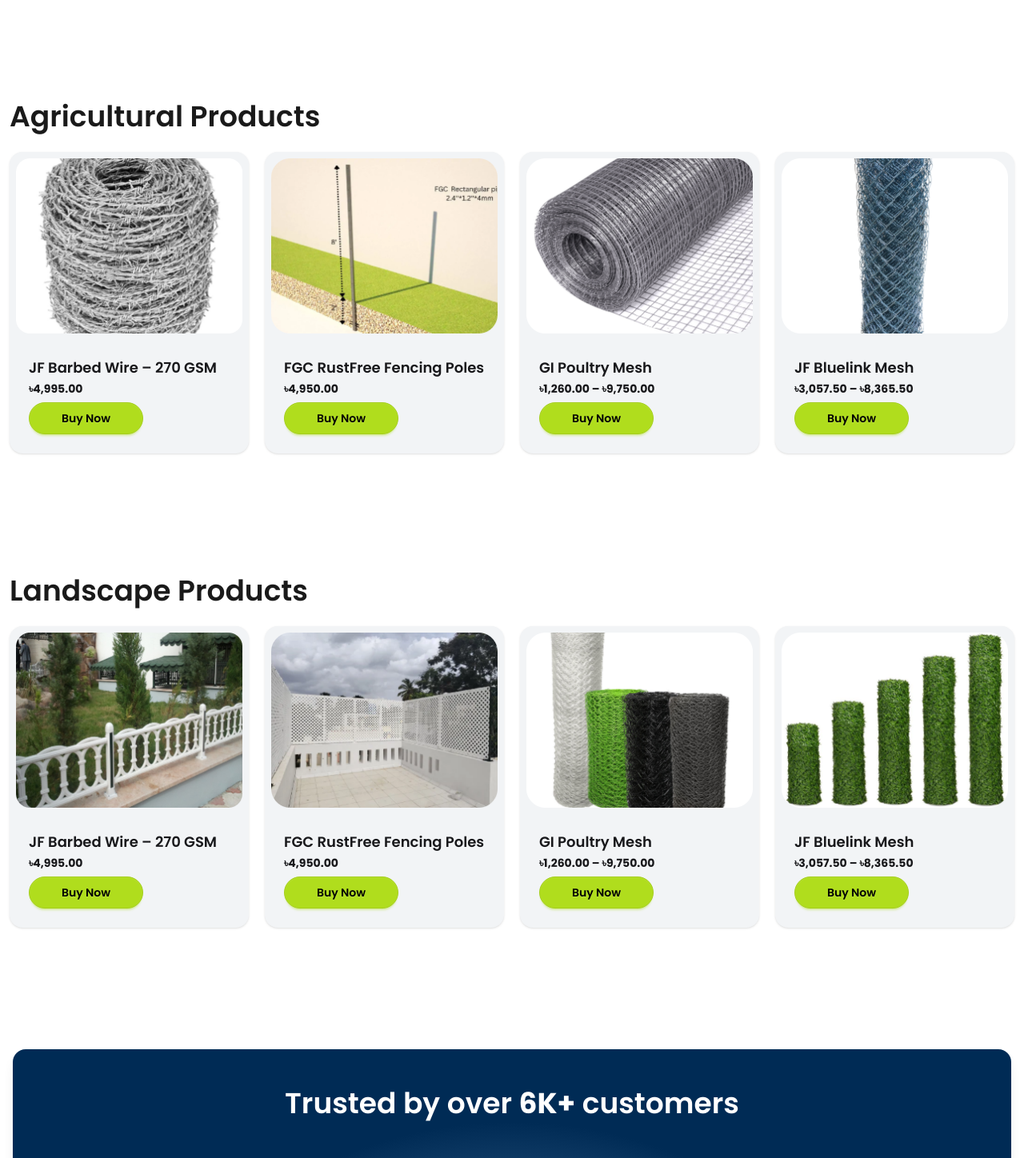
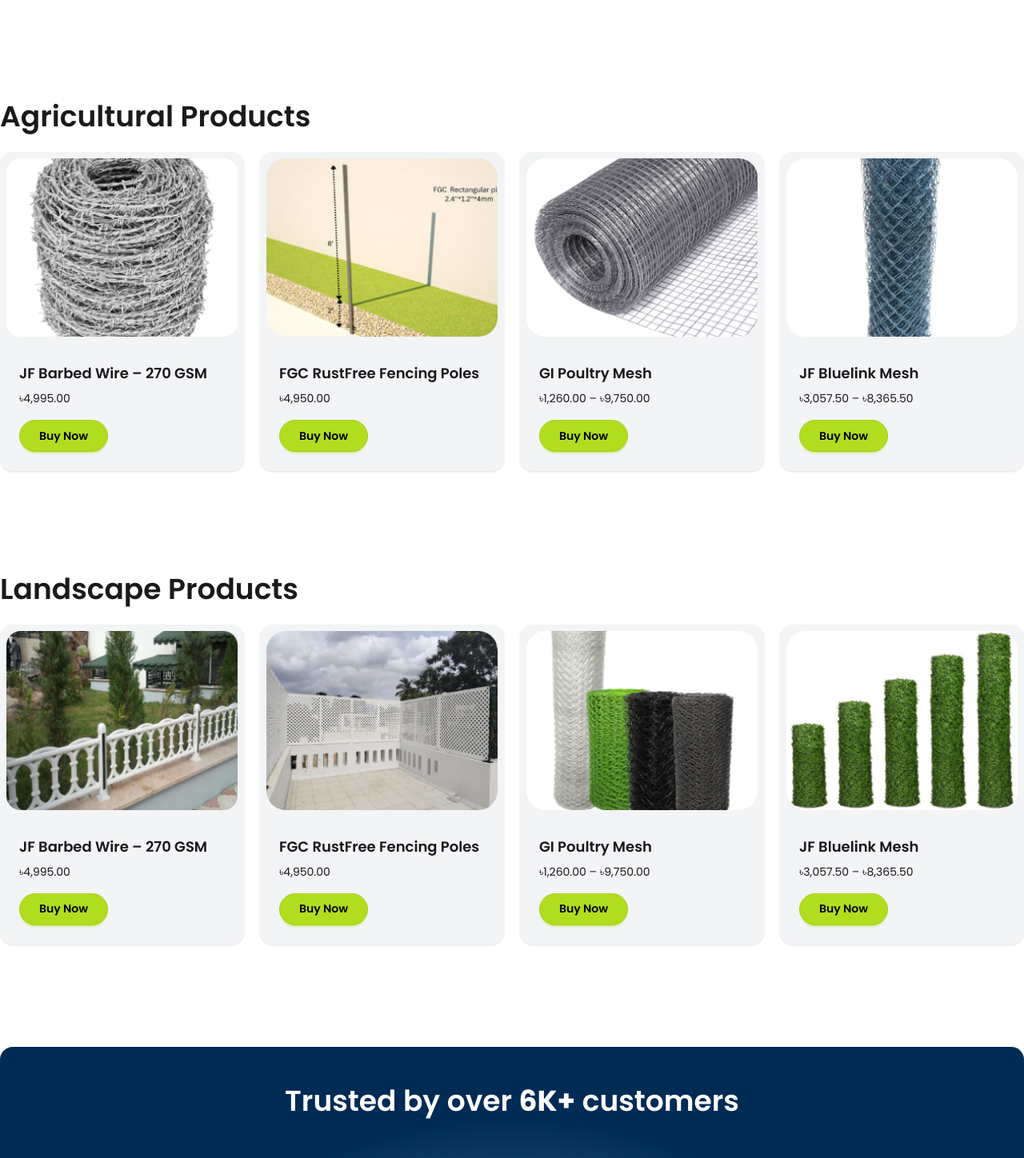
Before and after one commit to FajlaRabby24/jf-products-task, a React (Vite) app: page / in a window 1280 px wide. Shown: the part 540-1988 px from the top of the page at 80% size. Built offline with nearby package versions, Linux system fonts and the light colour scheme.

Commit message:
added Not-Found page and all done

```diff
--- a/src/components/Home/AgriculturalProducts.jsx
+++ b/src/components/Home/AgriculturalProducts.jsx
@@ -35,10 +35,10 @@
 
 const AgriculturalProducts = () => {
   return (
-    <Container className="text-2xl md:text-3xl font-bold mb-6">
+    <Container className={"w-full"}>
       <h2 className="section-title mb-6">Agricultural Products</h2>
 
-      <div className="grid grid-cols-1 sm:grid-cols-2 md:grid-cols-4 gap-5">
+      <div className="grid grid-cols-1 sm:grid-cols-2 md:grid-cols-3 lg:grid-cols-4 gap-5">
         {products.map((product) => (
           <div
             key={product.id}
@@ -54,8 +54,8 @@
             <div className="card-body">
               <h2 className="card-title">{product.name}</h2>
               <p>{product.price}</p>
-              <div className="card-actions ">
-                <button className="btn btn-primary text-black rounded-full px-10">
+              <div className="card-actions mt-2 ">
+                <button className="btn btn-primary text-black rounded-full px-6">
                   Buy Now
                 </button>
               </div>
--- a/src/components/Home/LandscapeProducts.jsx
+++ b/src/components/Home/LandscapeProducts.jsx
@@ -35,10 +35,10 @@
 
 const LandscapeProducts = () => {
   return (
-    <Container className="text-2xl md:text-3xl font-bold mb-6">
+    <Container className="w-full">
       <h2 className="section-title mb-6">Landscape Products</h2>
 
-      <div className="grid grid-cols-1 sm:grid-cols-2 md:grid-cols-4 gap-5">
+      <div className="grid grid-cols-1 sm:grid-cols-2 md:grid-cols-3 lg:grid-cols-4 gap-5">
         {products.map((product) => (
           <div
             key={product.id}
@@ -54,8 +54,8 @@
             <div className="card-body">
               <h2 className="card-title">{product.name}</h2>
               <p>{product.price}</p>
-              <div className="card-actions ">
-                <button className="btn btn-primary text-black rounded-full px-10">
+              <div className="card-actions mt-2 ">
+                <button className="btn btn-primary text-black rounded-full px-6">
                   Buy Now
                 </button>
               </div>
--- a/src/components/Home/TrustedSection.jsx
+++ b/src/components/Home/TrustedSection.jsx
@@ -3,7 +3,7 @@
 
 const TrustedSection = () => {
   return (
-    <Container className="w-full flex justify-center px-4 ">
+    <Container className="w-full flex justify-center ">
       <div className="bg-radial-[at_50%_250%] from-info  to-neutral to-60% py-10 text-white w-full rounded-2xl space-y-12 shadow-lg p-8 md:p-12">
         <h2 className="text-2xl md:text-4xl font-semibold text-center ">
           Trusted by over <span className="font-bold">6K+</span> customers
--- a/src/components/common/Container.jsx
+++ b/src/components/common/Container.jsx
@@ -1,6 +1,8 @@
 const Container = ({ children, className }) => {
   return (
-    <div className={`${className} max-w-7xl  mx-auto px-3`}>{children}</div>
+    <div className={`${className} max-w-7xl  mx-auto px-3 xl:px-0`}>
+      {children}
+    </div>
   );
 };
 
--- a/src/components/shared/Footer.jsx
+++ b/src/components/shared/Footer.jsx
@@ -6,7 +6,7 @@
 const Footer = () => {
   return (
     <div>
-      <div className="bg-radial-[at_550%_550%] from-info to-neutral text-white px-3  py-10 rounded-xl">
+      <div className="bg-radial-[at_550%_550%] from-info to-neutral text-white px  py-10 rounded-xl">
         <Container className="flex items-start flex-col md:flex-row justify-between   gap-10">
           {/* Left Section - Newsletter */}
           <div className="col-span-4">
--- a/src/components/shared/Navbar.jsx
+++ b/src/components/shared/Navbar.jsx
@@ -1,6 +1,7 @@
 import { CiSearch } from "react-icons/ci";
 import { FiUser } from "react-icons/fi";
 import { MdOutlineShoppingBag } from "react-icons/md";
+import { Link } from "react-router";
 import Container from "../common/Container";
 import Logo from "../common/Logo";
 import NavLinks from "../common/NavLinks";
@@ -71,9 +72,11 @@
           <Logo className="absolute mt-6 p-2" />
         </div>
         <div className="navbar-end space-x-5">
-          <button className="btn btn-primary rounded-full px-6 text-black border-0">
-            Login <FiUser size={15} />
-          </button>
+          <Link to={"/auth/login"}>
+            <button className="btn btn-primary rounded-full px-6 text-black border-0">
+              Login <FiUser size={15} />
+            </button>
+          </Link>
           <span>
             <CiSearch size={25} />
           </span>
--- /dev/null
+++ b/src/pages/NotFound.jsx
@@ -0,0 +1,19 @@
+import { FaArrowRight } from "react-icons/fa";
+import { Link } from "react-router";
+
+const NotFound = () => {
+  return (
+    <div className="flex items-center justify-center h-screen">
+      <div className="text-center">
+        <h1 className="text-3xl font-semibold mb-4">Page Not Found!</h1>
+        <Link to={"/"}>
+          <button className="text-black btn btn-primary">
+            Back To Home <FaArrowRight size={20} />
+          </button>
+        </Link>
+      </div>
+    </div>
+  );
+};
+
+export default NotFound;
--- a/src/routes/router.jsx
+++ b/src/routes/router.jsx
@@ -1,6 +1,7 @@
 import { createBrowserRouter } from "react-router";
 import RootLayout from "../layouts/RootLayout";
 import HomePage from "../pages/HomePage";
+import NotFound from "../pages/NotFound";
 
 export const router = createBrowserRouter([
   {
@@ -13,4 +14,8 @@
       },
     ],
   },
+  {
+    path: "*",
+    Component: NotFound,
+  },
 ]);
```
